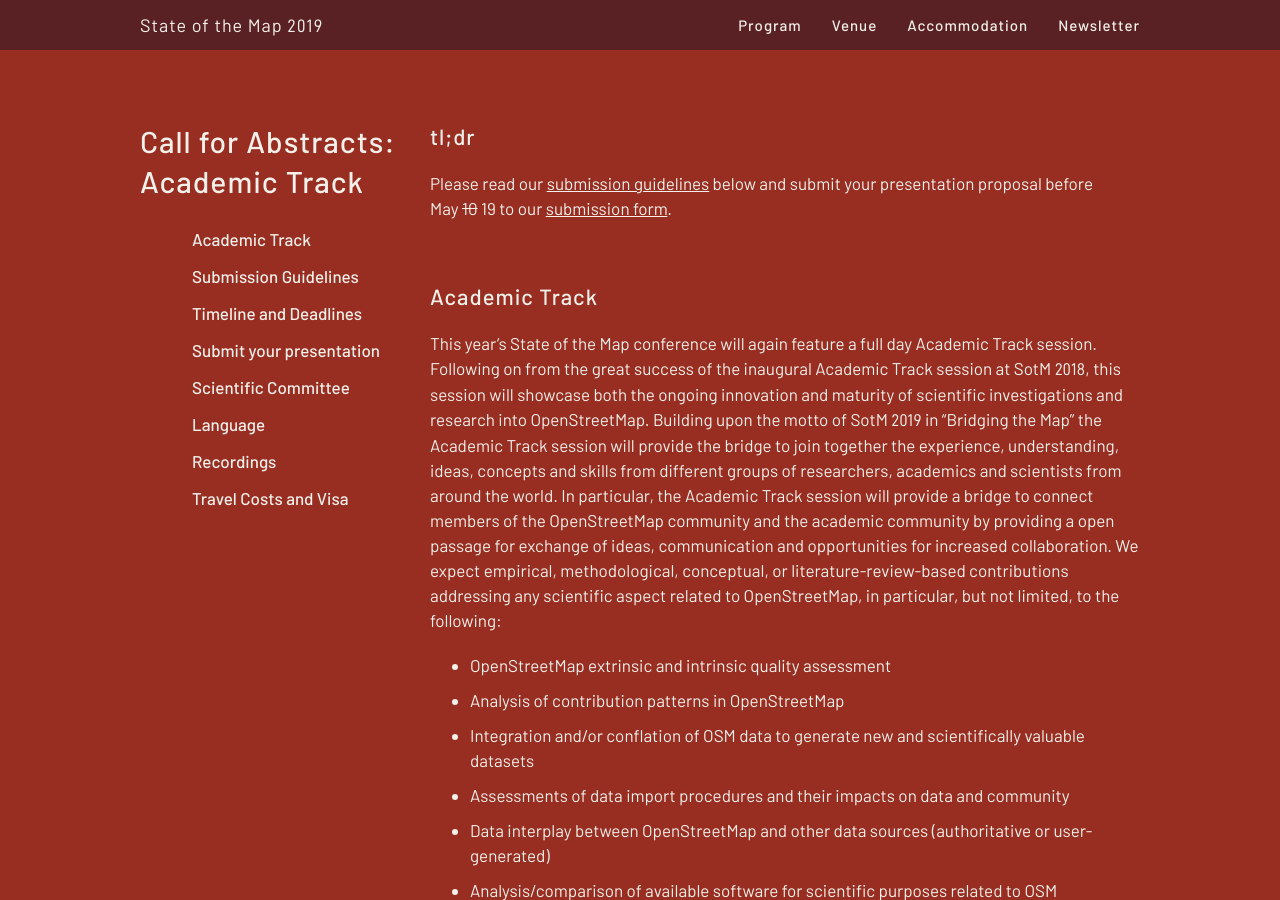
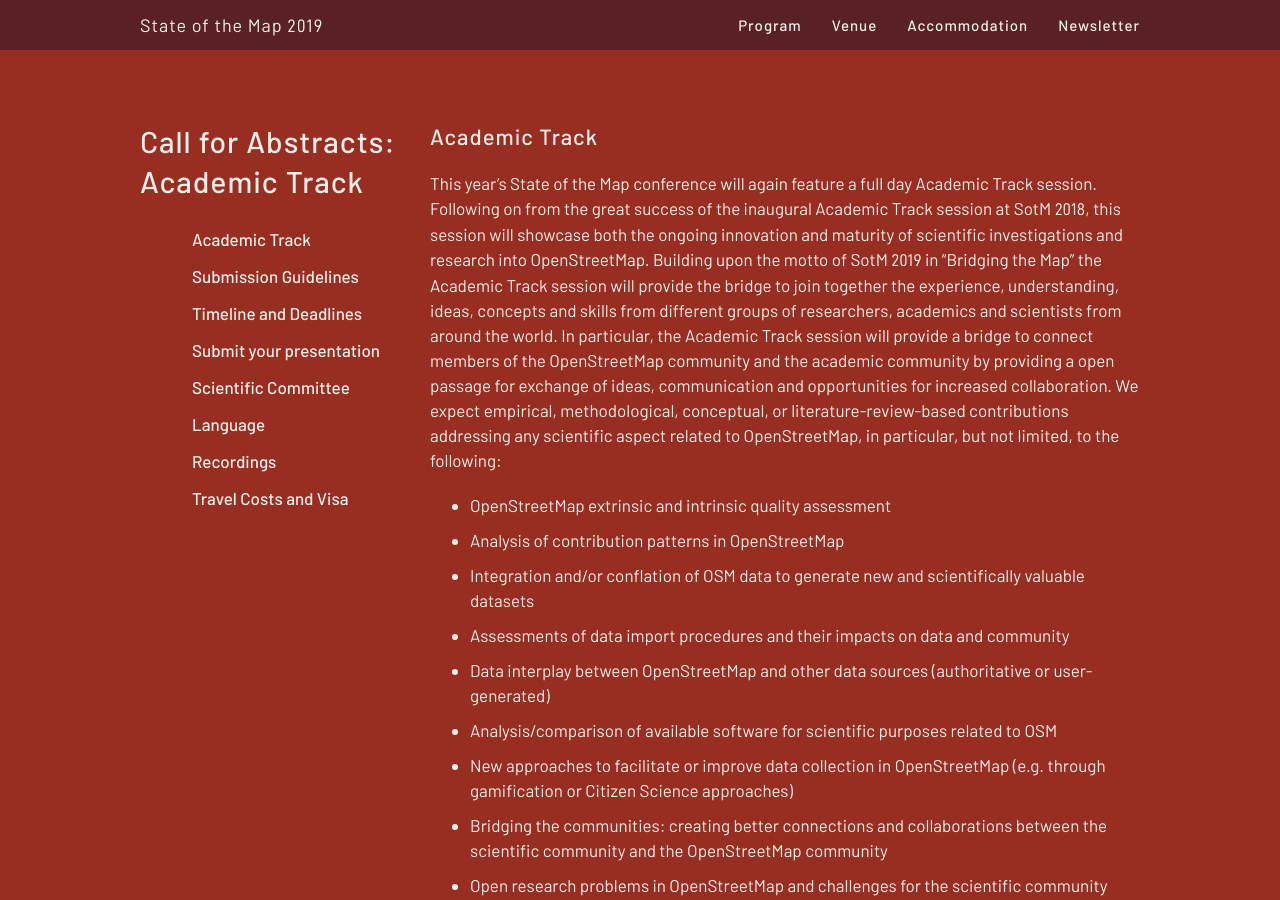
Before and after one commit to openstreetmap/stateofthemap-2019, a Jekyll site: the page built from calls/academic.md, in a window 1280 px wide and 900 px high. Built offline with Jekyll 4.4.1, drawn with Linux system fonts in a browser that asks for light colours.

Commit message:
remove td;dr from academic track call page

```diff
--- a/calls/academic.md
+++ b/calls/academic.md
@@ -4,10 +4,6 @@
 titlecontent: ""
 headings: "intro,guidelines,timeline_deadlines,submit,committee,language,recording,travel_costs_visa"
 ---
-
-<h2>tl;dr</h2>
-
-Please read our [submission guidelines](#guidelines) below and submit your presentation proposal before May&nbsp;<del>10</del> 19 to our **[submission form](https://pretalx.com/sotm2019-at/cfp)**.
 
 <h2 id="intro">Academic Track</h2>
 
```
